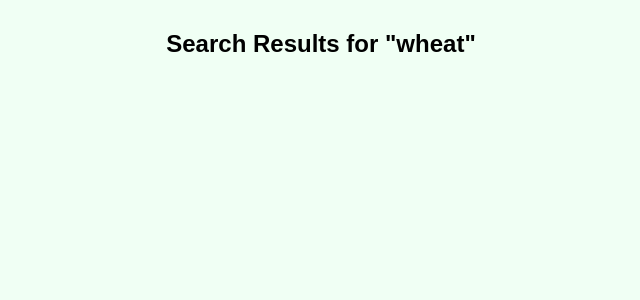
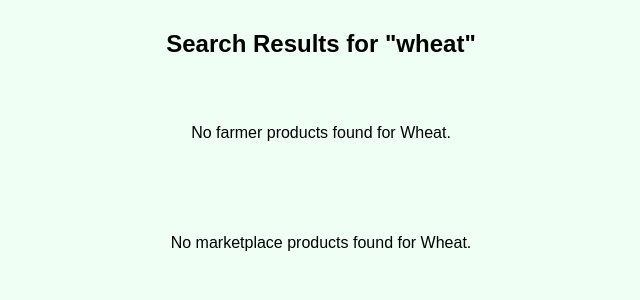
Before and after one commit to puttavijaykumar/Agribazaar, a Django app: page /crop/wheat/ in a window 1280 px wide. Shown: the top 300 px of the page, without its empty margins (319-959 px from the left). Run offline with Django 5.2, Linux system fonts and the light colour scheme; the visitor is signed in with stand-in values (Sample User, id 1); data comes from the database, SQL or seed files in the repository.

Commit message:
farmer activity has been changed

```diff
--- a/accounts/views.py
+++ b/accounts/views.py
@@ -600,8 +600,20 @@ def crop_detail_view(request, crop_name):
         market_products = MarketplaceProduct.objects.filter(category__iexact="Vegetables")
 
     elif crop_name_lower == "rice":
-        farmer_products = product_farmer.objects.filter(category__iexact="grains")
-        market_products = MarketplaceProduct.objects.filter(category__iexact="Grains")
+        farmer_products = product_farmer.objects.filter(productName__icontains="rice")
+        market_products = MarketplaceProduct.objects.filter(name__icontains="rice")
+
+    elif crop_name_lower == "wheat":
+        farmer_products = product_farmer.objects.filter(productName__icontains="wheat")
+        market_products = MarketplaceProduct.objects.filter(name__icontains="wheat")
+
+    elif crop_name_lower == "maize":
+        farmer_products = product_farmer.objects.filter(productName__icontains="maize")
+        market_products = MarketplaceProduct.objects.filter(name__icontains="maize")
+
+    elif crop_name_lower == "sugarcane":
+        farmer_products = product_farmer.objects.filter(productName__icontains="sugarcane")
+        market_products = MarketplaceProduct.objects.filter(name__icontains="sugarcane")
 
     else:
         farmer_products = product_farmer.objects.filter(productName__icontains=crop_name)
--- a/templates/crops/wheat.html
+++ b/templates/crops/wheat.html
@@ -9,11 +9,18 @@
 <body>
     <h2 class="search-heading">Search Results for "<strong>{{ crop_name|lower }}</strong>"</h2>
 
+    <!-- Farmer Products -->
     <div class="product-grid">
         {% for product in farmer_products %}
             <a href="{% url 'negotiate_product' product.id %}" class="product-link">
                 <div class="product-card">
-                    <img src="{% static 'images/rice.jpeg' %}" alt="{{ product.productName }}" class="product-image">
+
+                    {% if product.images %}
+                        <img src="{{ product.images.url }}" alt="{{ product.productName }}" class="product-image">
+                    {% else %}
+                        <img src="{% static 'images/default_crop.jpg' %}" alt="No Image" class="product-image">
+                    {% endif %}
+
                     <div class="product-info">
                         <h4>{{ product.productName }}</h4>
                         <p class="price">₹{{ product.price }}</p>
@@ -22,22 +29,33 @@
                     </div>
                 </div>
             </a>
+        {% empty %}
+            <p>No farmer products found for {{ crop_name }}.</p>
         {% endfor %}
     </div>
 
+    <!-- Marketplace Products -->
     <div class="product-grid">
         {% for product in market_products %}
             <a href="{% url 'view_marketplace_product' product.id %}" class="product-link">
                 <div class="product-card">
-                    <img src="{% static 'images/rice.jpeg' %}" alt="{{ product.name }}" class="product-image">
+
+                    {% if product.images_market %}
+                        <img src="{{ product.images_market.url }}" alt="{{ product.name }}" class="product-image">
+                    {% else %}
+                        <img src="{% static 'images/default_crop.jpg' %}" alt="No Image" class="product-image">
+                    {% endif %}
+
                     <div class="product-info">
                         <h4>{{ product.name }}</h4>
                         <p class="price">₹{{ product.price }}</p>
-                        <p>Qty: {{ product.quantity }}</p>
+                        <p>Qty: {{ product.stock }}</p>
                         <span class="badge-market">Marketplace</span>
                     </div>
                 </div>
             </a>
+        {% empty %}
+            <p>No marketplace products found for {{ crop_name }}.</p>
         {% endfor %}
     </div>
 </body>
```
Also changed, not shown: accounts/migrations/0017_enable_pg_trgm.py (added).
